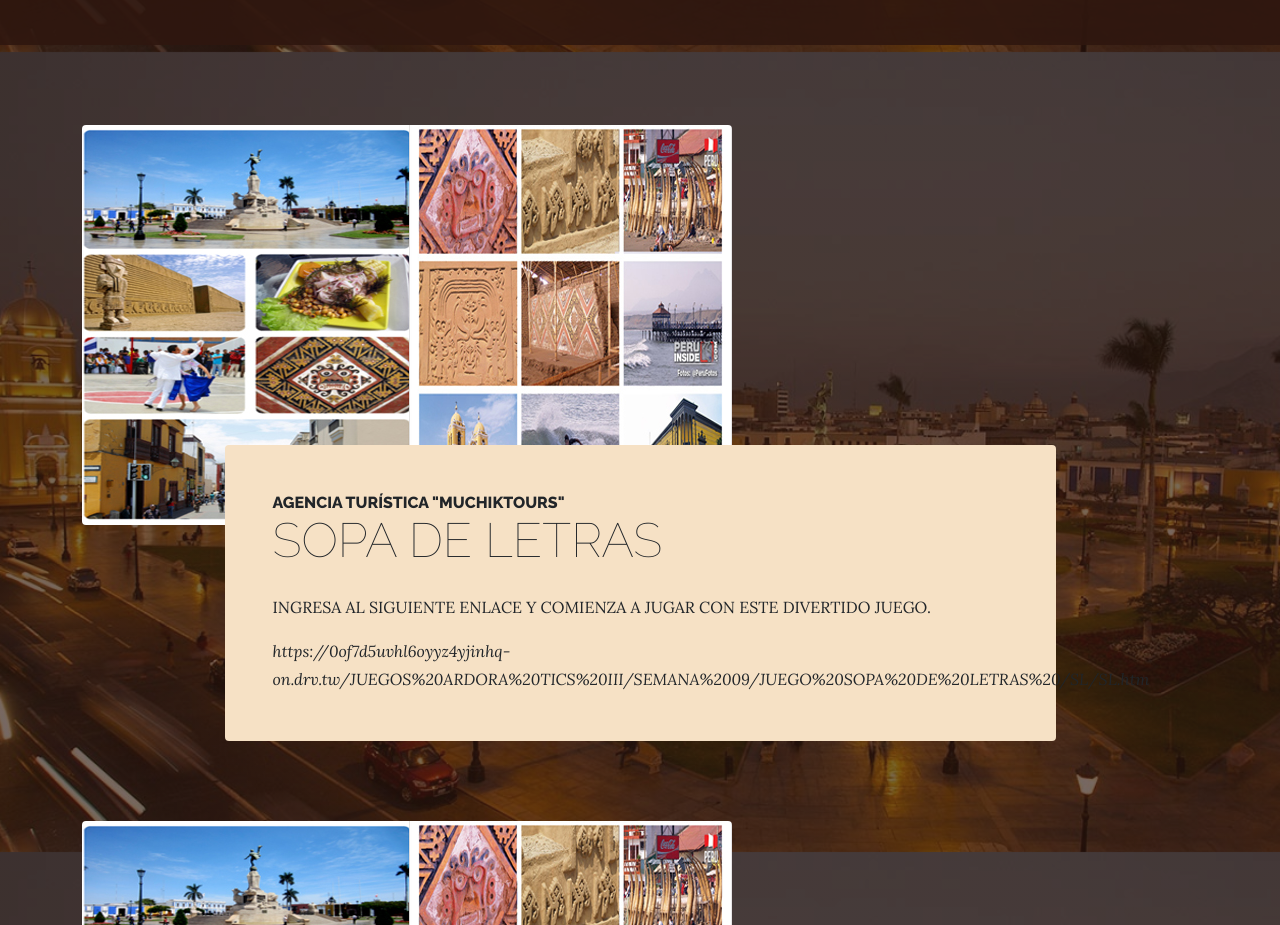
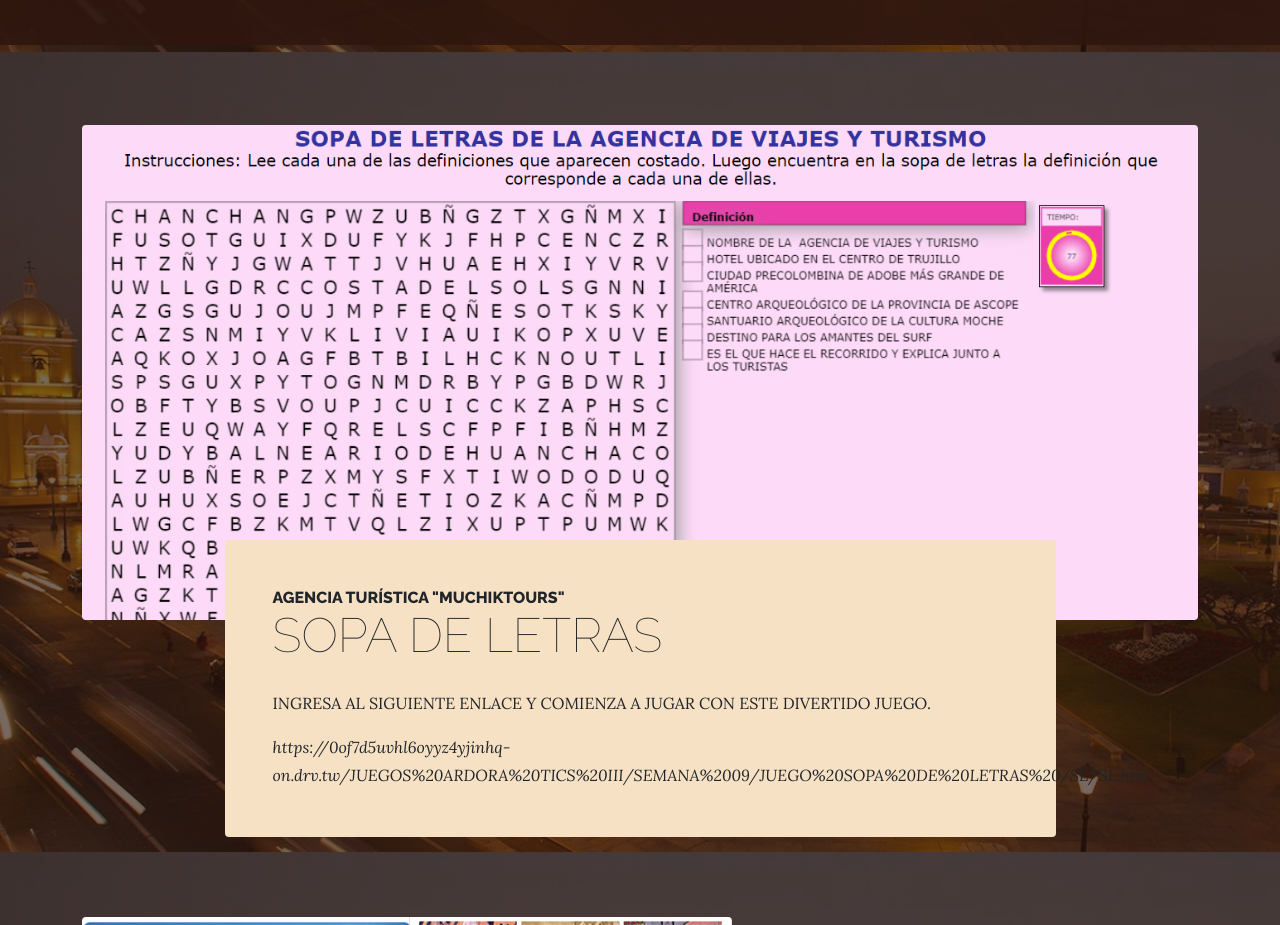
Before and after one commit to MissAngiee/MuchikTours, a plain HTML site: page store.html in a window 1280 px wide. Shown: the part 1548-2473 px from the top of the page. Drawn offline with nearby package versions, Linux system fonts and the light colour scheme.

Commit message:
Update store.html

```diff
--- a/store.html
+++ b/store.html
@@ -105,7 +105,7 @@
         </section>
         <section class="page-section about-heading">
             <div class="container">
-                <img class="img-fluid rounded about-heading-img mb-3 mb-lg-0" src="assets/img/about.jpg" alt="..." />
+                <img class="img-fluid rounded about-heading-img mb-3 mb-lg-0" src="assets/img/SOPA.jpg" alt="..." />
                 <div class="about-heading-content">
                     <div class="row">
                         <div class="col-xl-9 col-lg-10 mx-auto">
```
